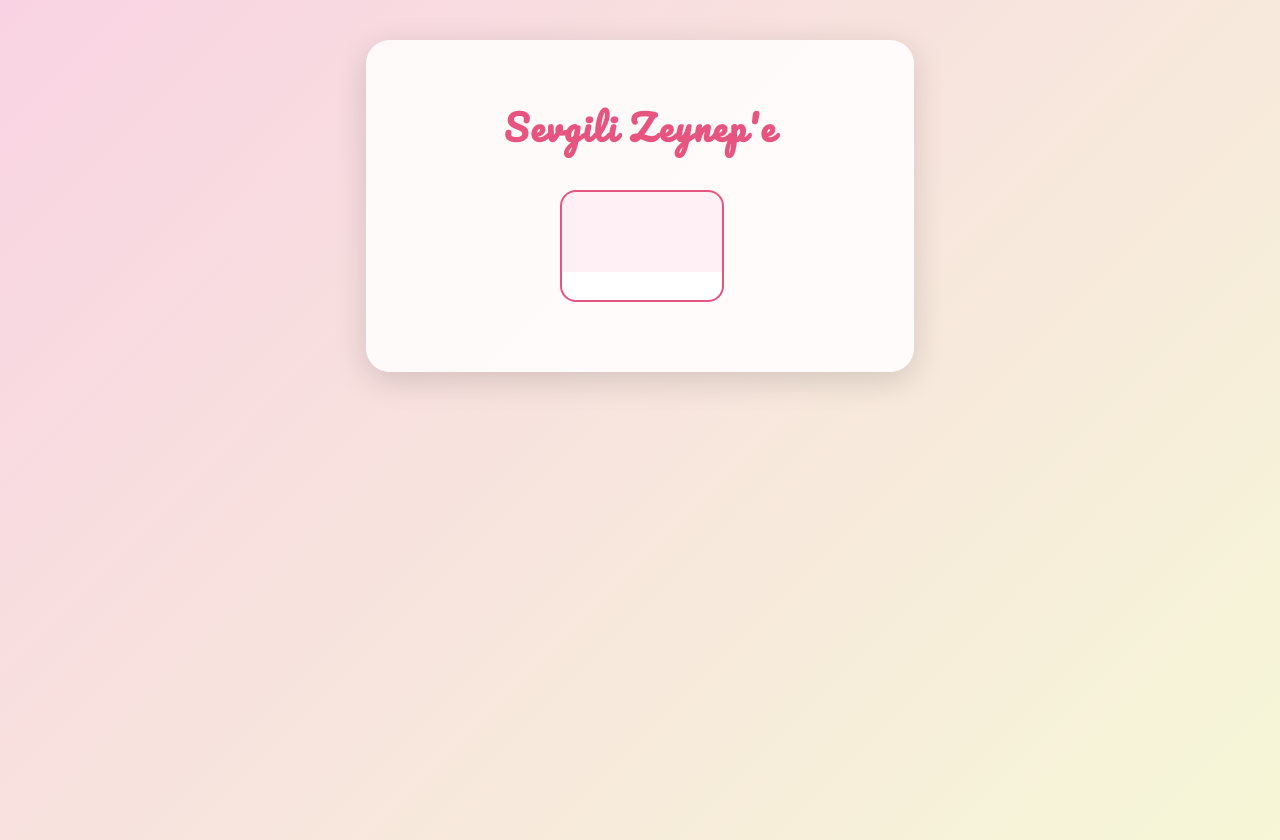
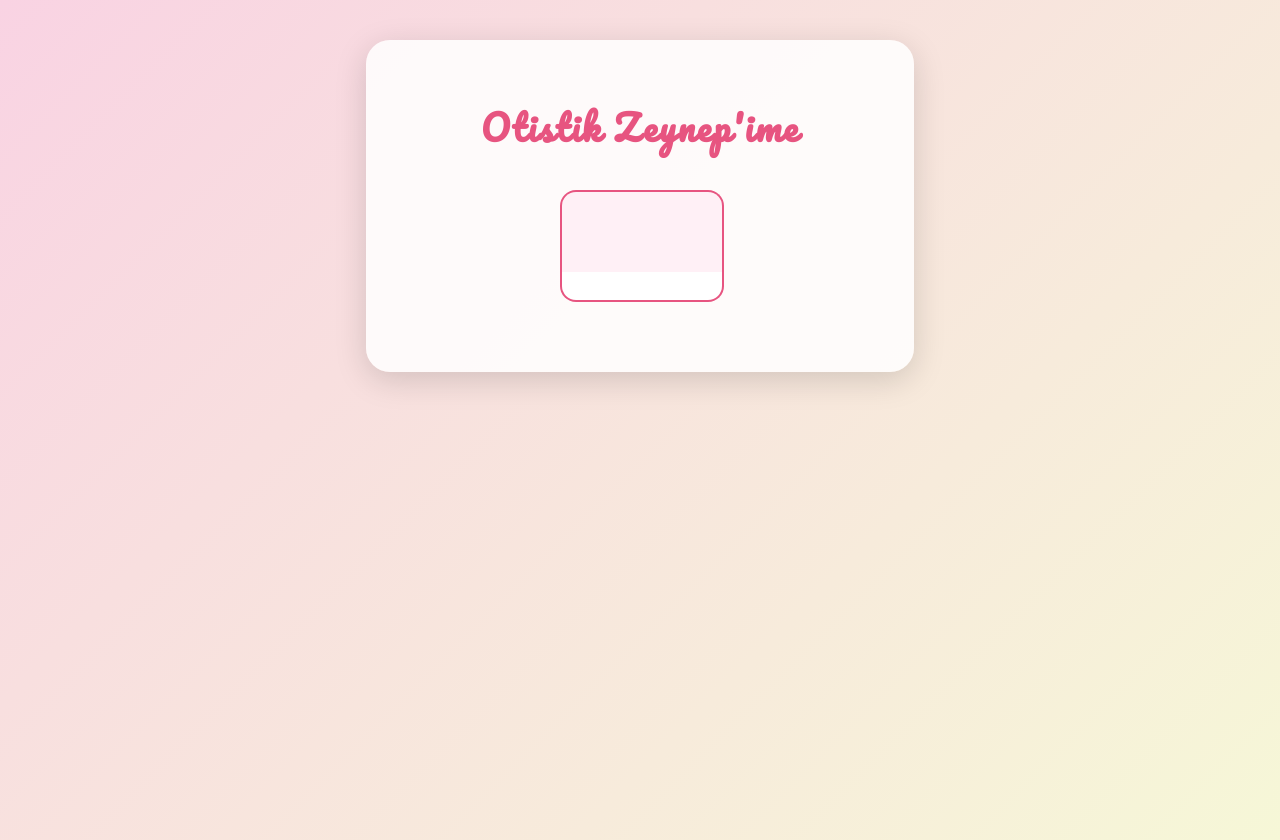
Before and after one commit to MTBERK/Zeynep-e-DG-Suprizi, a plain HTML site: page index.html in a window 1280 px wide. Drawn offline with Linux system fonts and the light colour scheme.

Commit message:
Update index.html

```diff
--- a/index.html
+++ b/index.html
@@ -9,7 +9,7 @@
 </head>
 <body>
   <div class="container">
-    <h1>Sevgili Zeynep'e</h1>
+    <h1>Otistik Zeynep'ime</h1>
     <div class="envelope" id="envelope">
       <div class="flap"></div>
       <div class="body"></div>
```
